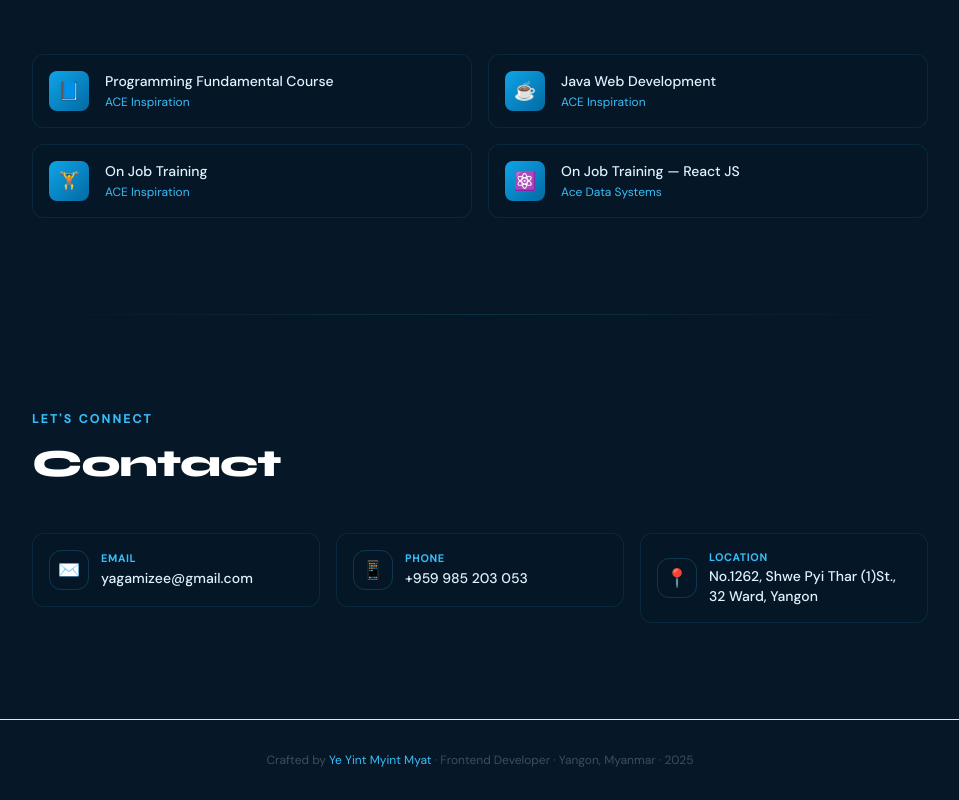
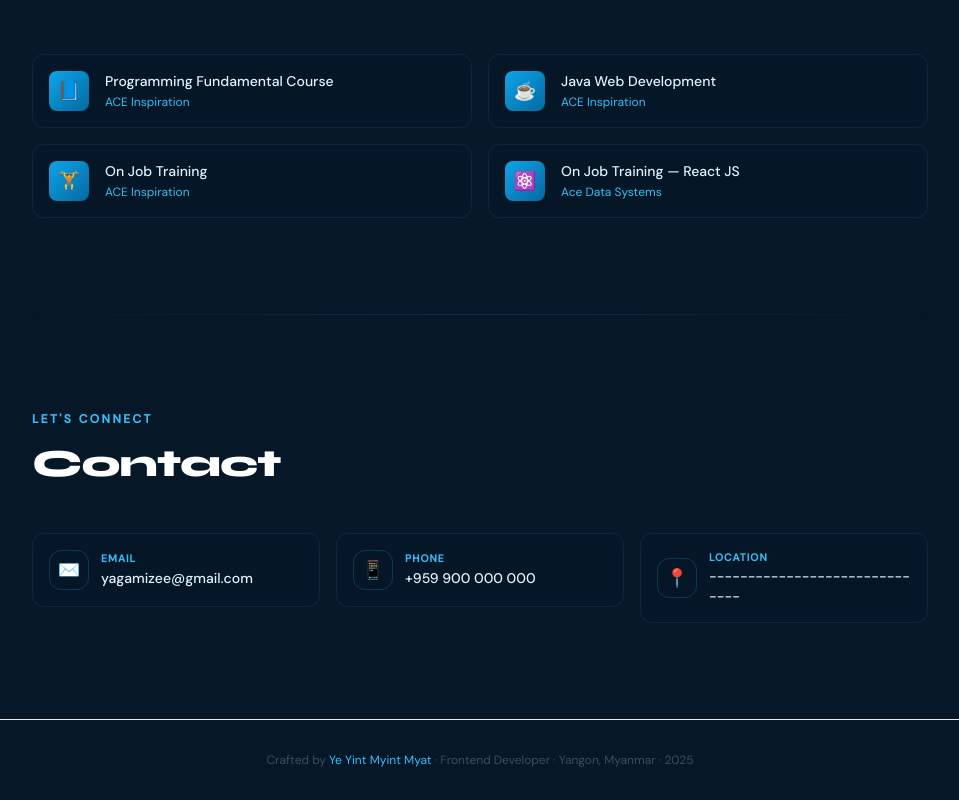
Before and after one commit to YeYint3424/portfolio, a Next.js app: page / in a window 1280 px wide. Shown: the part 2927-3727 px from the top of the page, without its empty margins (160-1119 px from the left). Built offline with nearby package versions, Linux system fonts and the light colour scheme.

Commit message:
[remove] information

```diff
--- a/data.ts
+++ b/data.ts
@@ -2,8 +2,8 @@ export const data = {
   name: "Ye Yint Myint Myat",
   role: "Frontend Developer · UI/UX Enthusiast",
   email: "yagamizee@gmail.com",
-  phone: "+959 985 203 053",
-  address: "No.1262, Shwe Pyi Thar (1)St., 32 Ward, Yangon",
+  phone: "+959 900 000 000",
+  address: "------------------------------",
   objective:
     "Passionate about crafting exceptional user experiences with React and Next.js. I build responsive, performant, and visually stunning interfaces — from Figma prototypes to pixel-perfect production code.",
 
```
